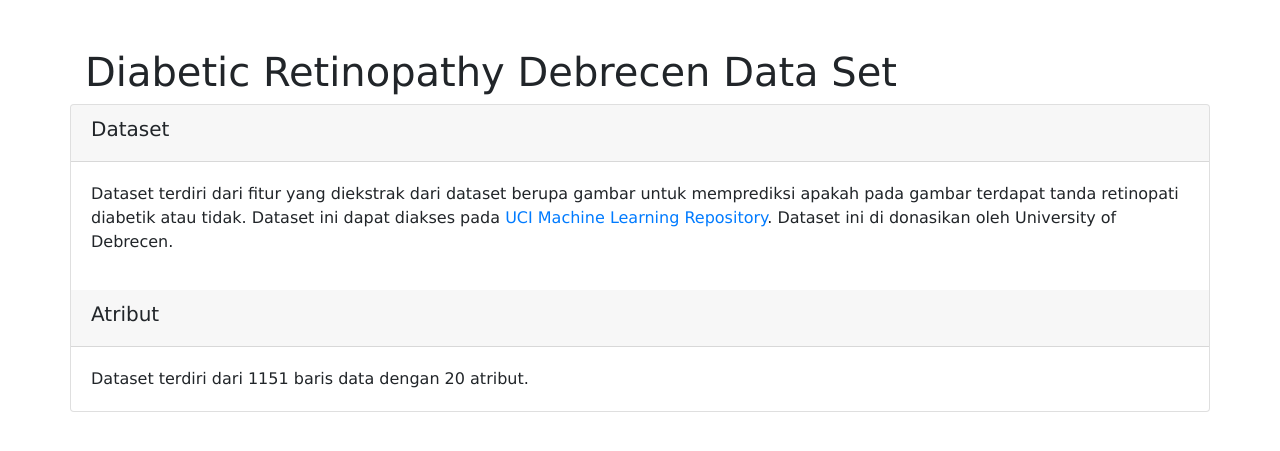
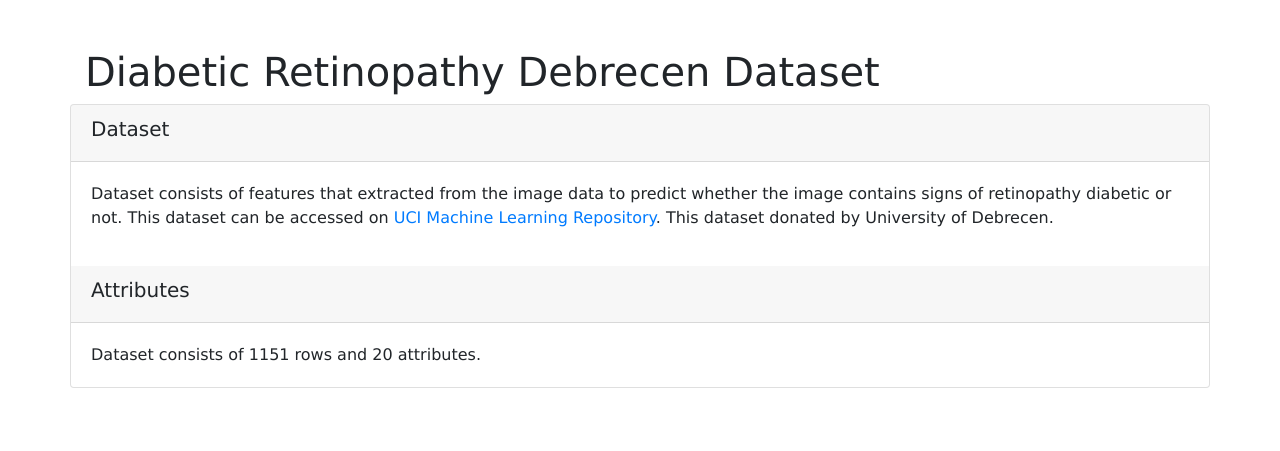
Before and after one commit to yogamuris/ml-rd, a Flask app: page /dataset in a window 1280 px wide. Shown: the part 58-509 px from the top of the page. Run offline with Flask 2, Linux system fonts and the light colour scheme; some libraries are stand-ins or nearby versions.

Commit message:
Update to English

```diff
--- a/app.py
+++ b/app.py
@@ -23,7 +23,7 @@ def tentang_kami():
 def predict():
     return render_template('predict.html')
 
-def ValuePredictor(to_predict_list):
+def valuePredictor(to_predict_list):
     to_predict = np.array(to_predict_list).reshape(1,19)
     loaded_model = pickle.load(open("final_model.pkl","rb"))
     result = loaded_model.predict(to_predict)
@@ -35,10 +35,10 @@ def result():
         to_predict_list = request.form.to_dict()
         to_predict_list=list(to_predict_list.values())
         to_predict_list = list(map(float, to_predict_list))
-        result = ValuePredictor(to_predict_list)
+        result = valuePredictor(to_predict_list)
 
     return render_template("result.html", result=result)
 
 if __name__ == "__main__":
-    app.debug=True
+    app.debug=False
     app.run()
--- a/runserver.py
+++ b/runserver.py
@@ -2,4 +2,4 @@ import os
 from app import app
 
 port = int(os.environ.get("PORT", 5000))
-app.run(debug=True, host='0.0.0.0', port=port)
+app.run(debug=False, host='0.0.0.0', port=port)
--- a/templates/index.html
+++ b/templates/index.html
@@ -39,10 +39,9 @@
 
         <div class="col-md-12 text-center">
             <h1>Final Project Analitika Bisnis B</h1>
-            <h2>Prediksi Diabetik Retinopati</h2>
-            <h4>Dibuat oleh : </h4>
+            <h2>Retinopathy Diabetic Prediction</h2>
+            <h4>Deeveloped by : </h4>
             <p>Adhi Yoga Muris P</p>
-            <p>Muhammad Ikram Farisi</p>
         </div>
     </div>
 {% endblock %}
--- a/templates/layout.html
+++ b/templates/layout.html
@@ -4,7 +4,7 @@
     <meta charset="UTF-8">
     <meta name="viewport" content="width=device-width, initial-scale=1.0">
     <meta http-equiv="X-UA-Compatible" content="ie=edge">
-    <title>Deteksi Retinopati Diabetik </title>
+    <title>Retinopathy Diabetic Prediction</title>
     <link href="https://stackpath.bootstrapcdn.com/bootstrap/4.3.1/css/bootstrap.min.css" rel="stylesheet" integrity="sha384-ggOyR0iXCbMQv3Xipma34MD+dH/1fQ784/j6cY/iJTQUOhcWr7x9JvoRxT2MZw1T" crossorigin="anonymous">
     <style>
         body {
--- a/templates/predict.html
+++ b/templates/predict.html
@@ -4,7 +4,7 @@
 {% include '_navbar.html'  %}
 <div class="container mb-5">
     <div class="col-md-12 text-center mb-5 mt-4">
-        <h3>Deteksi Retinopati Diabetik</h3>
+        <h3>Retinopathy Diabetic Prediction</h3>
     </div>
 
     <form action="/result" method="POST">
--- a/templates/result.html
+++ b/templates/result.html
@@ -18,14 +18,14 @@
         <div class="col-md-12">
             <div class="card">
                 <div class="card-header">
-                    <h1>Hasil Prediksi</h1>
+                    <h1>Prediction Result</h1>
                 </div>
                 <div class="card-body">
                     <h2>
                         {% if result == 1 %}
-                        <span class="badge badge-danger">Terdapat tanda adanya Diabetik Retinopati</div>
+                        <span class="badge badge-danger">There are signs of Retinopathy Diabetic</div>
                         {% else %}
-                        <span class="badge badge-success">Tidak ada tanda Diabetik Retinopati</span>
+                        <span class="badge badge-success">No signs of Retinopathy Diabetic</span>
                         {% endif %}
 
                     </h2>
--- a/templates/tentang_dataset.html
+++ b/templates/tentang_dataset.html
@@ -8,22 +8,22 @@
 {% block content %}
     {% include '_navbar.html' %}
 <div class="container mt-5">
-    <h1>Diabetic Retinopathy Debrecen Data Set</h1>
+    <h1>Diabetic Retinopathy Debrecen Dataset</h1>
     <div class="row">
         <div class="card">
             <div class="card-header">
                 <h5>Dataset</h5>
             </div>
             <div class="card-body">
-                <p>Dataset terdiri dari fitur yang diekstrak dari dataset berupa gambar untuk memprediksi apakah pada gambar terdapat tanda retinopati diabetik atau tidak. Dataset ini dapat diakses pada <a href="https://archive.ics.uci.edu/ml/datasets/Diabetic+Retinopathy+Debrecen+Data+Set">UCI Machine Learning Repository</a>. Dataset ini di donasikan oleh University of Debrecen.
+                <p>Dataset consists of features that extracted from the image data to predict whether the image contains signs of retinopathy diabetic or not. This dataset can be accessed on <a href="https://archive.ics.uci.edu/ml/datasets/Diabetic+Retinopathy+Debrecen+Data+Set">UCI Machine Learning Repository</a>. This dataset donated by University of Debrecen.
                 </p>
             </div>
 
             <div class="card-header">
-                <h5>Atribut</h5>
+                <h5>Attributes</h5>
             </div>
             <div class="card-body">
-                Dataset terdiri dari 1151 baris data dengan 20 atribut.
+                Dataset consists of 1151 rows and 20 attributes.
             </div>
         </div>
     </div>
```
Also changed, not shown: templates/tentang_kami.html (+0 -9 lines).
